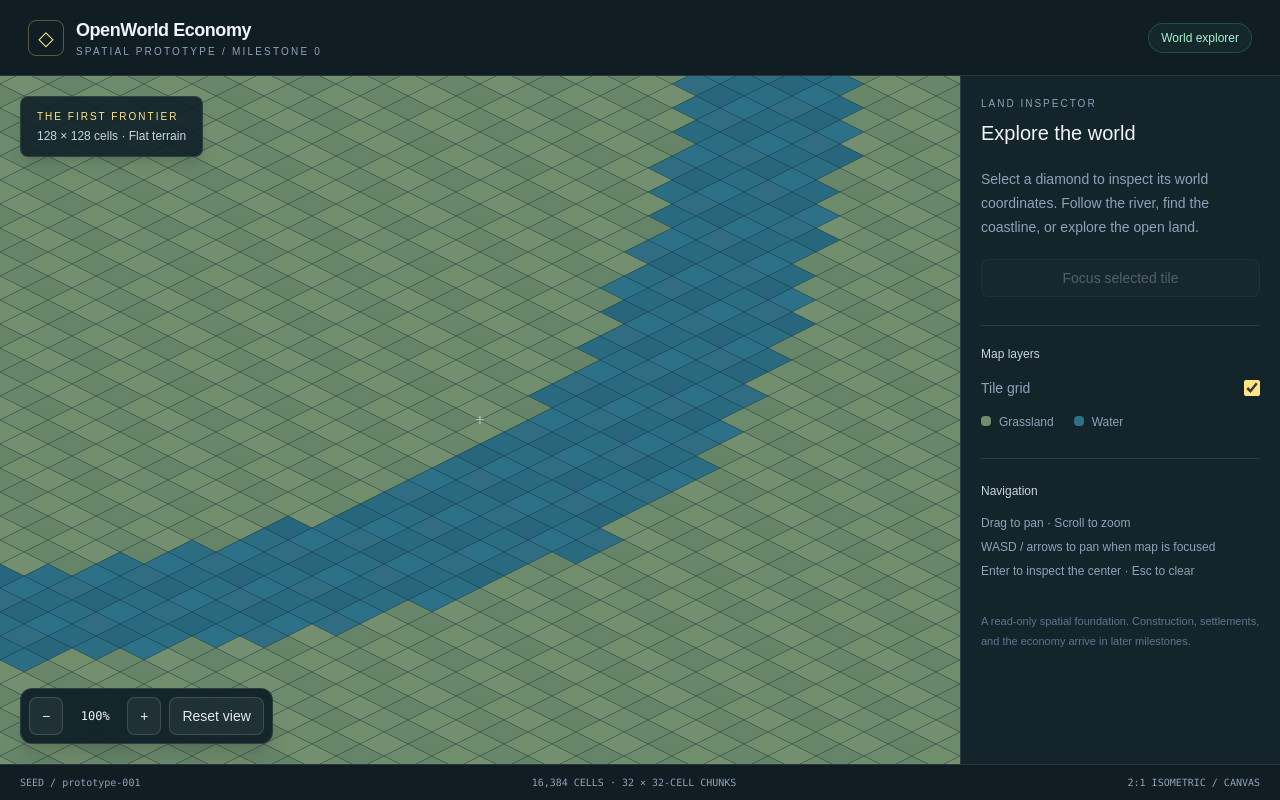
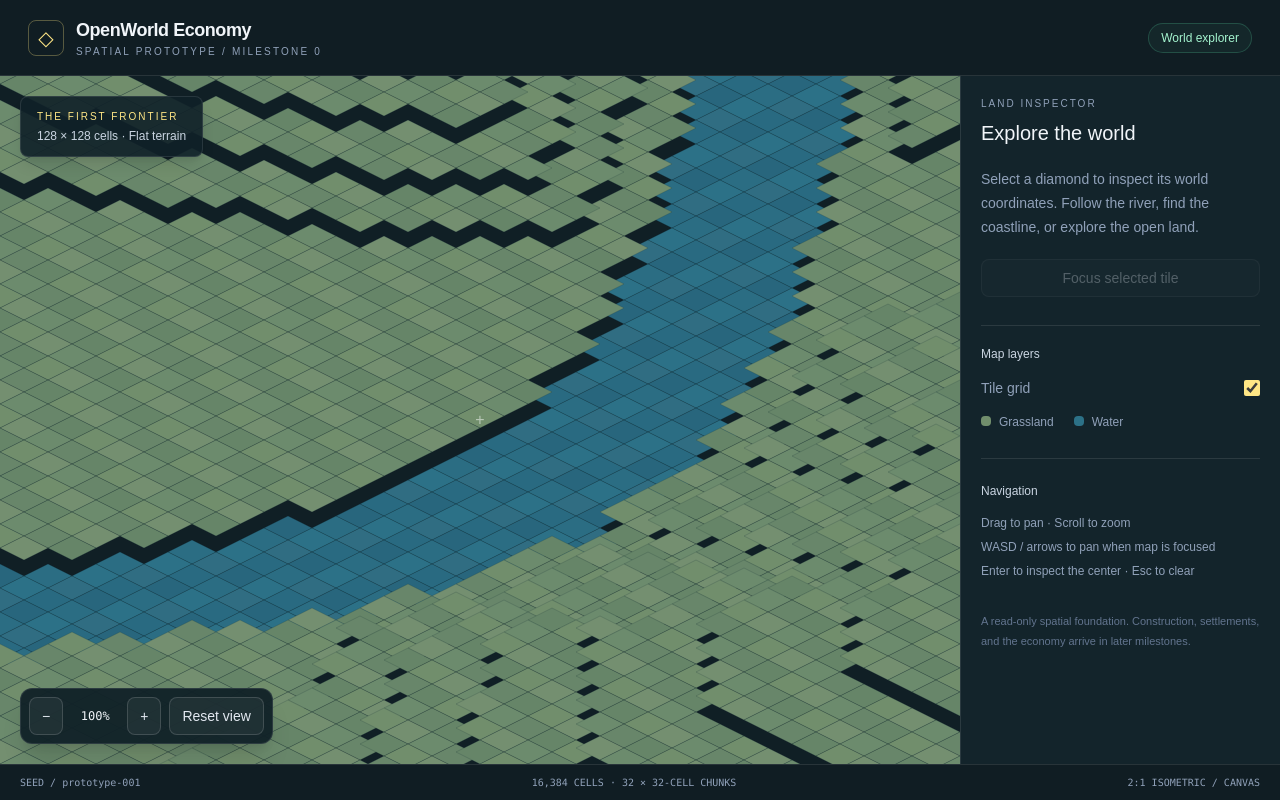
Before and after one commit to J0hnux/iconomy, a Next.js app: page / in a window 1280 px wide. Built offline with nearby package versions, Linux system fonts and the light colour scheme.

Commit message:
feat(world): generate stepped hills and mountains

```diff
--- a/world/domain/world.ts
+++ b/world/domain/world.ts
@@ -1,5 +1,5 @@
 export type WorldPosition = Readonly<{ x: number; y: number; z: number }>;
-export type SurfaceCell = WorldPosition & Readonly<{ terrain: "grassland" | "water" }>;
+export type SurfaceCell = WorldPosition & Readonly<{ terrain: "grassland" | "water" | "mountain" }>;
 export type WorldSnapshot = Readonly<{ seed: string; size: number; chunkSize: number; cells: readonly SurfaceCell[] }>;
 
 // Semantic world data; never browser objects or visual coordinates.
@@ -13,7 +13,17 @@ export function generateWorld(seed = "prototype-001", size = 128): WorldSnapshot
     for (let x = 0; x < size; x++) {
       const river = size * (0.44 + 0.09 * Math.sin(y / size * 9 + phase));
       const coast = size * (0.85 + 0.025 * Math.sin(x / size * 13 + phase));
-      cells.push({ x, y, z: 0, terrain: Math.abs(x - river) < size * 0.025 || y > coast ? "water" : "grassland" });
+      const water = Math.abs(x - river) < size * 0.025 || y > coast;
+      const nx = x / size;
+      const ny = y / size;
+      const peak = (cx: number, cy: number, radius: number, height: number) =>
+        Math.max(0, 1 - Math.hypot(nx - cx, ny - cy) / radius) * height;
+      const mountains = Math.max(peak(0.28, 0.32, 0.22, 9), peak(0.70, 0.47, 0.20, 8));
+      const hills = Math.max(0, Math.sin(nx * 12 + phase) * Math.cos(ny * 10 - phase)) * 2;
+      // River banks and coast descend toward sea level; all heights are logical integers.
+      const shoreDistance = Math.min(Math.abs(x - river) - size * 0.025, coast - y);
+      const z = water ? 0 : Math.max(1, Math.min(1 + Math.floor(mountains + hills), Math.ceil(shoreDistance / 2)));
+      cells.push({ x, y, z, terrain: water ? "water" : z >= 5 ? "mountain" : "grassland" });
     }
   }
   return { seed, size, chunkSize: 32, cells };
```
